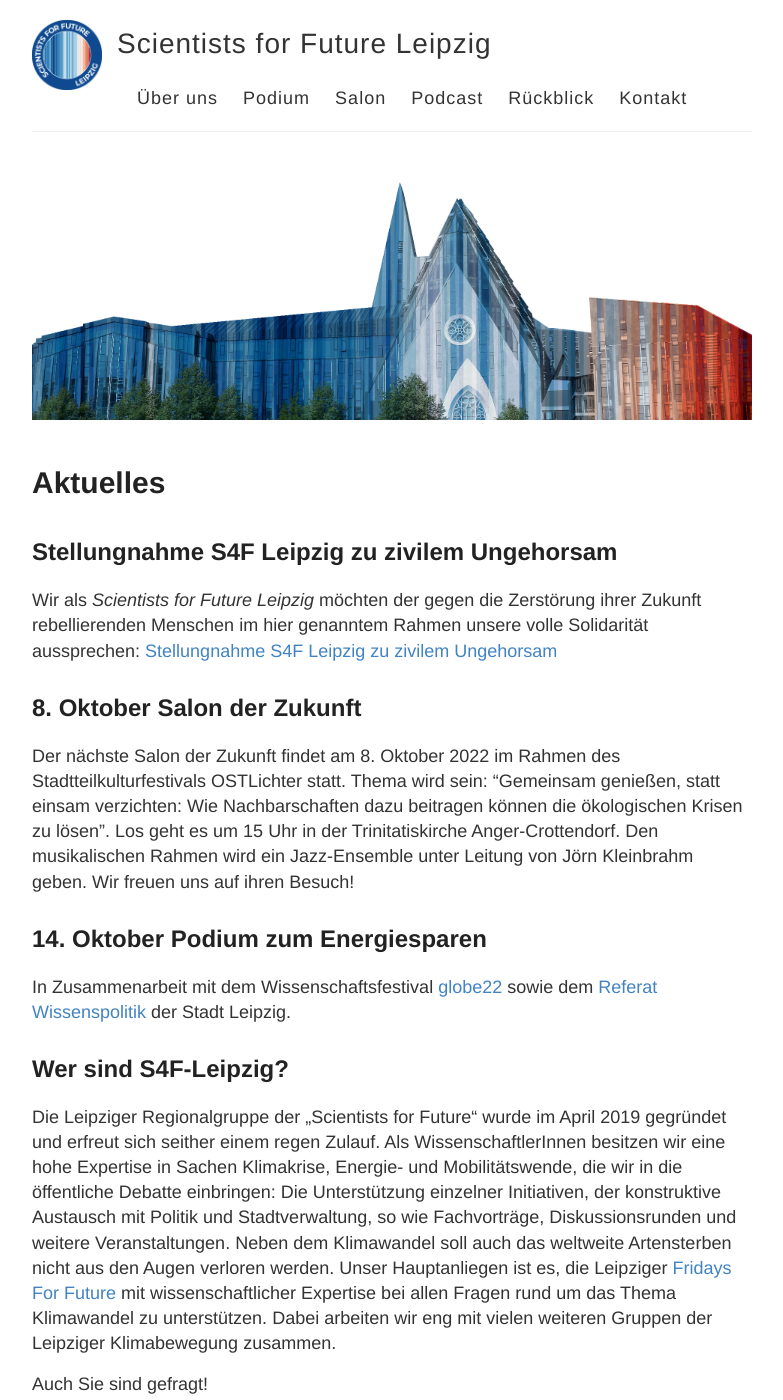
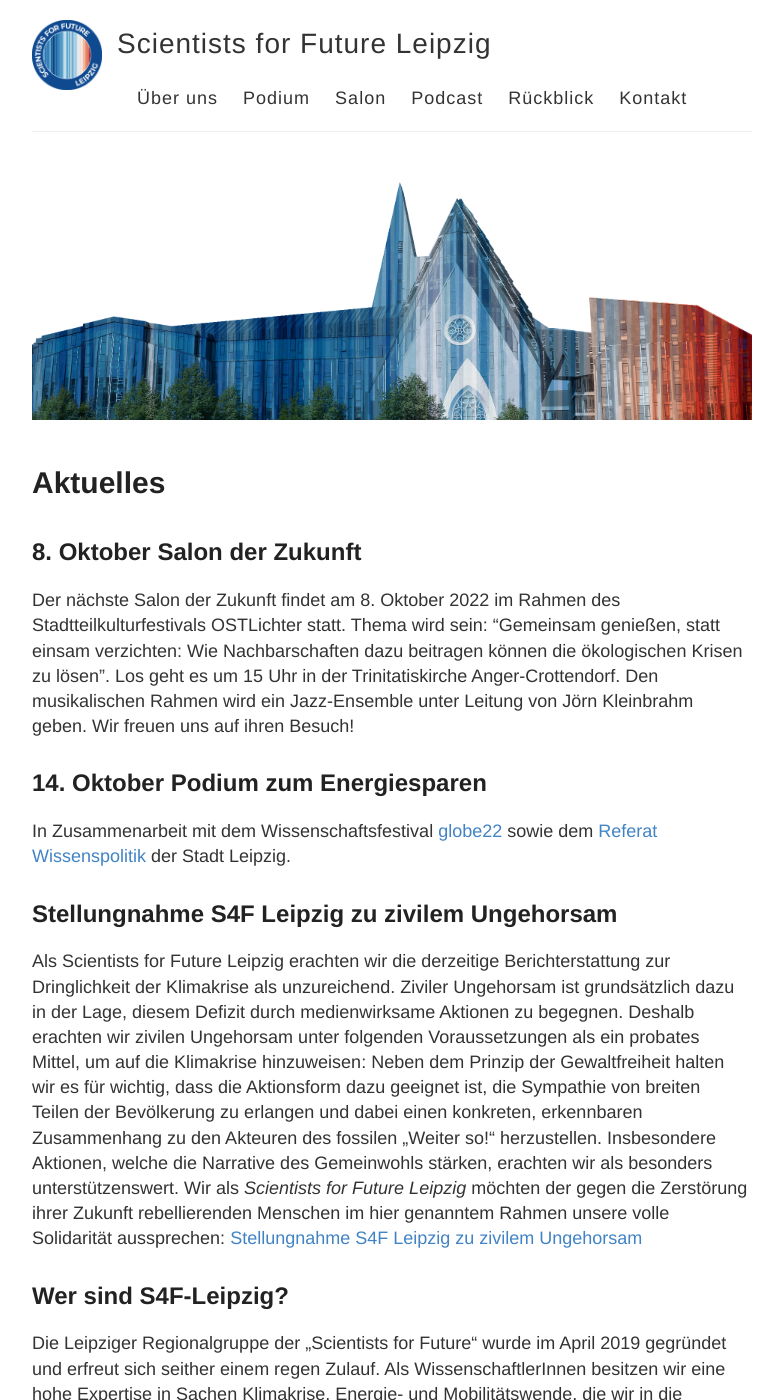
Before and after one commit to s4f-leipzig/s4f-leipzig.github.io, a Jekyll site: the page built from index.md, in a window 1280 px wide and 1400 px high. Shown: the whole window, without its empty margins (248-1031 px from the left). Built offline with Jekyll 4.4.1, drawn with Linux system fonts in a browser that asks for light colours.

Commit message:
Update index.md

```diff
--- a/index.md
+++ b/index.md
@@ -2,15 +2,23 @@
 layout: landing
 title: Aktuelles
 ---
-
-<h2>Stellungnahme S4F Leipzig zu zivilem Ungehorsam</h2>
-Wir als <i>Scientists for Future Leipzig</i> möchten der gegen die Zerstörung ihrer Zukunft rebellierenden Menschen im hier genanntem Rahmen unsere volle Solidarität aussprechen: <a href="https://s4f-leipzig.de/documents/Stellungnahme_zU_S4F_Leipzig.pdf">Stellungnahme S4F Leipzig zu zivilem Ungehorsam</a>
 
 <h2>8. Oktober <a href="https://s4f-leipzig.de/salon/">Salon</a> der Zukunft</h2>
 Der nächste Salon der Zukunft findet am 8. Oktober 2022 im Rahmen des Stadtteilkulturfestivals OSTLichter statt. Thema wird sein: "Gemeinsam genießen, statt einsam verzichten: Wie Nachbarschaften dazu beitragen können die ökologischen Krisen zu lösen". Los geht es um 15 Uhr in der Trinitatiskirche Anger-Crottendorf. Den musikalischen Rahmen wird ein Jazz-Ensemble unter Leitung von Jörn Kleinbrahm geben. Wir freuen uns auf ihren Besuch!
 
 <h2>14. Oktober <a href="https://s4f-leipzig.de/podium/">Podium</a> zum Energiesparen</h2>
 In Zusammenarbeit mit dem Wissenschaftsfestival <a href="https://www.globe-festival.de/">globe22</a> sowie dem <a href="https://www.leipzig.de/buergerservice-und-verwaltung/aemter-und-behoerdengaenge/behoerden-und-dienstleistungen/dienststelle/referat-wissenspolitik-0117">Referat Wissenspolitik</a> der Stadt Leipzig.
+
+<h2>Stellungnahme S4F Leipzig zu zivilem Ungehorsam</h2>
+Als Scientists for Future Leipzig erachten wir die derzeitige Berichterstattung zur Dringlichkeit der
+Klimakrise als unzureichend. Ziviler Ungehorsam ist grundsätzlich dazu in der Lage, diesem Defizit
+durch medienwirksame Aktionen zu begegnen. Deshalb erachten wir zivilen Ungehorsam unter
+folgenden Voraussetzungen als ein probates Mittel, um auf die Klimakrise hinzuweisen: Neben dem
+Prinzip der Gewaltfreiheit halten wir es für wichtig, dass die Aktionsform dazu geeignet ist, die
+Sympathie von breiten Teilen der Bevölkerung zu erlangen und dabei einen konkreten, erkennbaren
+Zusammenhang zu den Akteuren des fossilen „Weiter so!“ herzustellen. Insbesondere Aktionen,
+welche die Narrative des Gemeinwohls stärken, erachten wir als besonders unterstützenswert.
+Wir als <i>Scientists for Future Leipzig</i> möchten der gegen die Zerstörung ihrer Zukunft rebellierenden Menschen im hier genanntem Rahmen unsere volle Solidarität aussprechen: <a href="https://s4f-leipzig.de/documents/Stellungnahme_zU_S4F_Leipzig.pdf">Stellungnahme S4F Leipzig zu zivilem Ungehorsam</a>
 
 <h2>Wer sind S4F-Leipzig?</h2>
 
```
